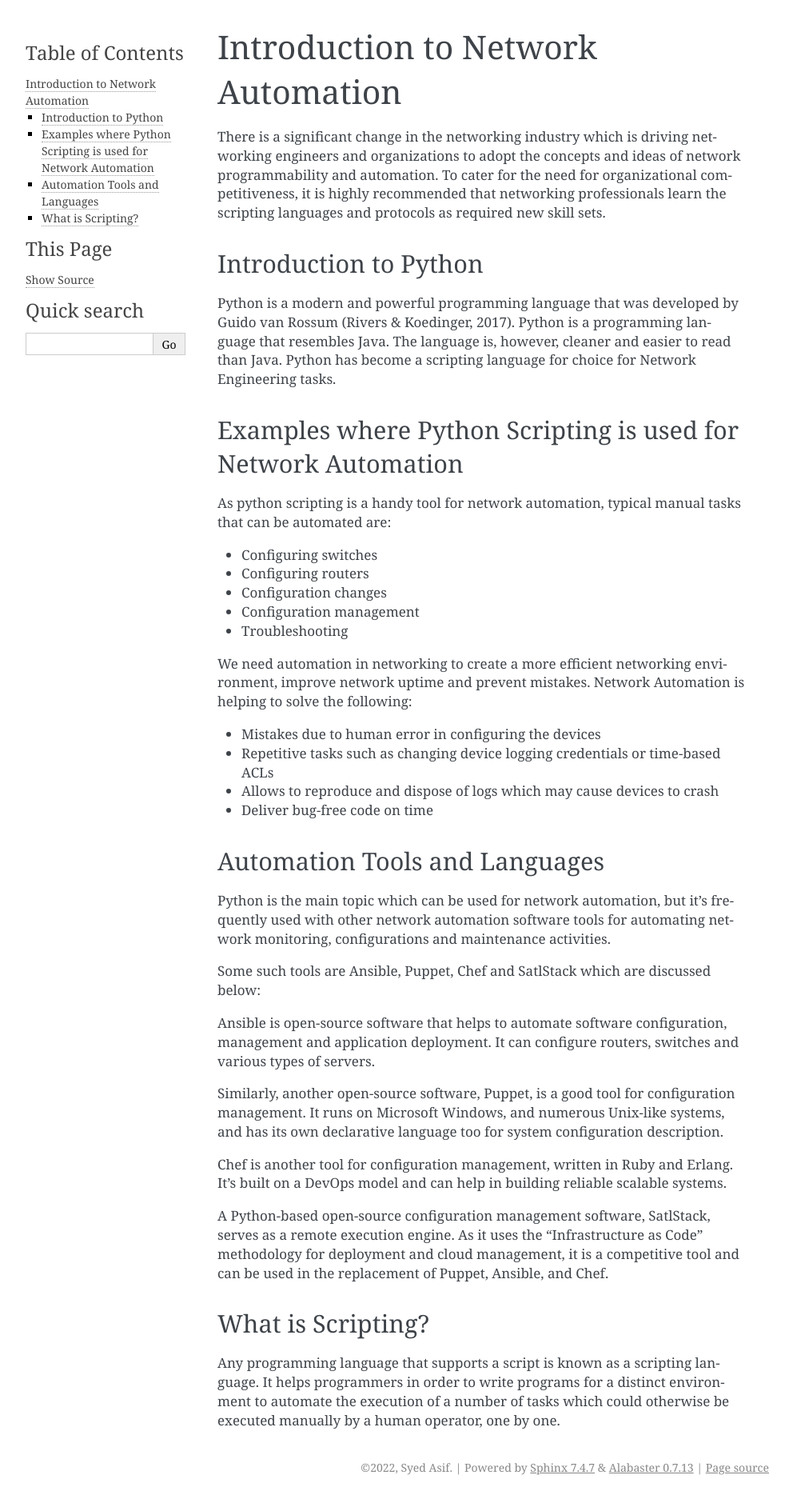
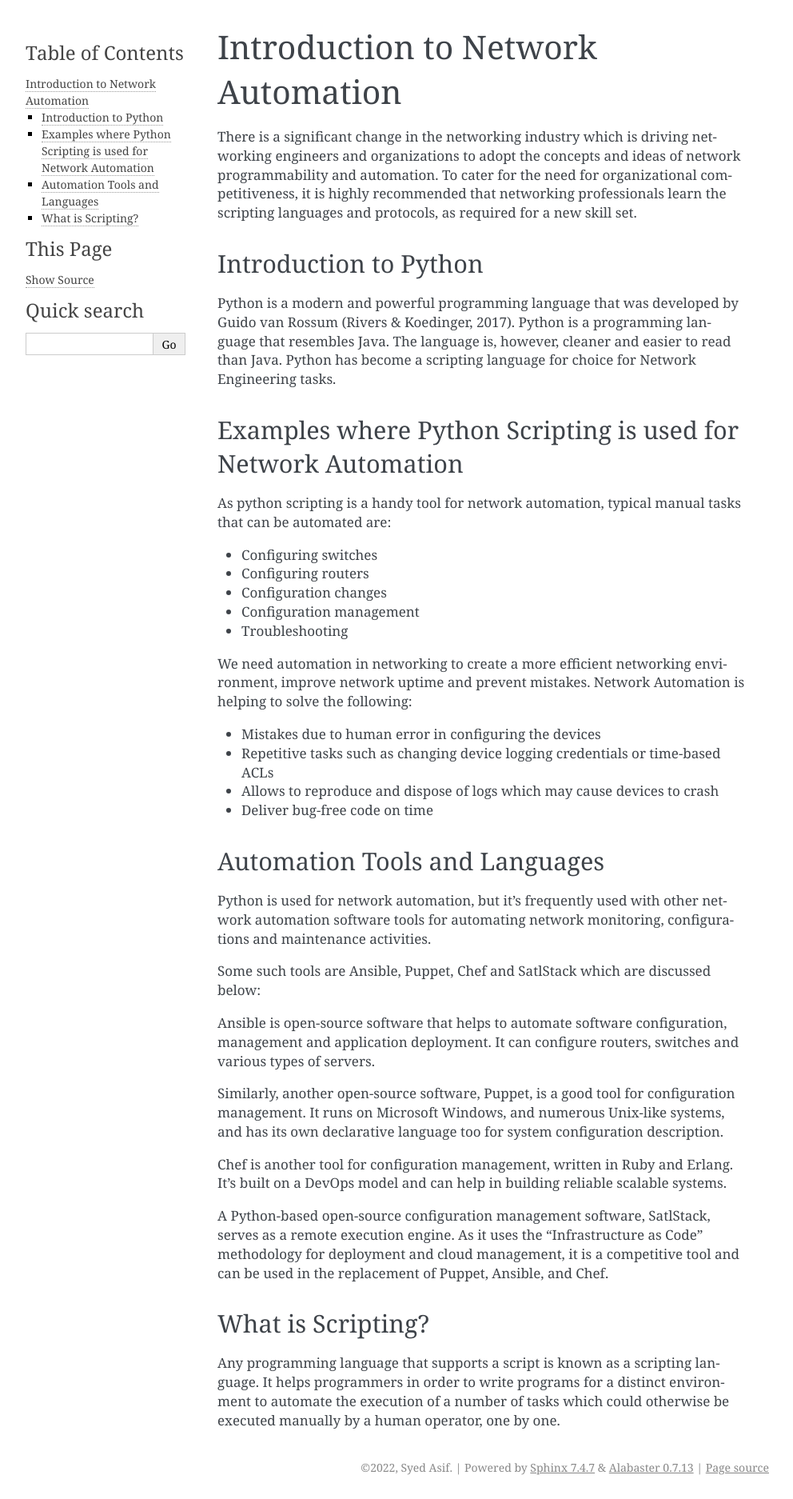
Before and after one commit to sydasif/python-book, a Sphinx documentation site: the page built from docs/source/ch-01/Intro.md, in a window 1280 px wide. Shown: the whole page at 80% size, without its empty margins (148-1140 px from the left). Built offline with Sphinx 7.4.7, drawn with Linux system fonts in a browser that asks for light colours.

Commit message:
update intro

```diff
--- a/docs/source/ch-01/Intro.md
+++ b/docs/source/ch-01/Intro.md
@@ -1,6 +1,6 @@
 # Introduction to Network Automation
 
-There is a significant change in the networking industry which is driving networking engineers and organizations to adopt the concepts and ideas of network programmability and automation. To cater for the need for organizational competitiveness, it is highly recommended that networking professionals learn the scripting languages and protocols as required new skill sets.
+There is a significant change in the networking industry which is driving networking engineers and organizations to adopt the concepts and ideas of network programmability and automation. To cater for the need for organizational competitiveness, it is highly recommended that networking professionals learn the scripting languages and protocols, as required for a new skill set.
 
 ## Introduction to Python
 
@@ -25,7 +25,7 @@ We need automation in networking to create a more efficient networking environme
 
 ## Automation Tools and Languages
 
-Python is the main topic which can be used for network automation, but it’s frequently used with other network automation software tools for automating network monitoring, configurations and maintenance activities.
+Python is used for network automation, but it’s frequently used with other network automation software tools for automating network monitoring, configurations and maintenance activities.
 
 Some such tools are Ansible, Puppet, Chef and SatlStack which are discussed below:
 
```
